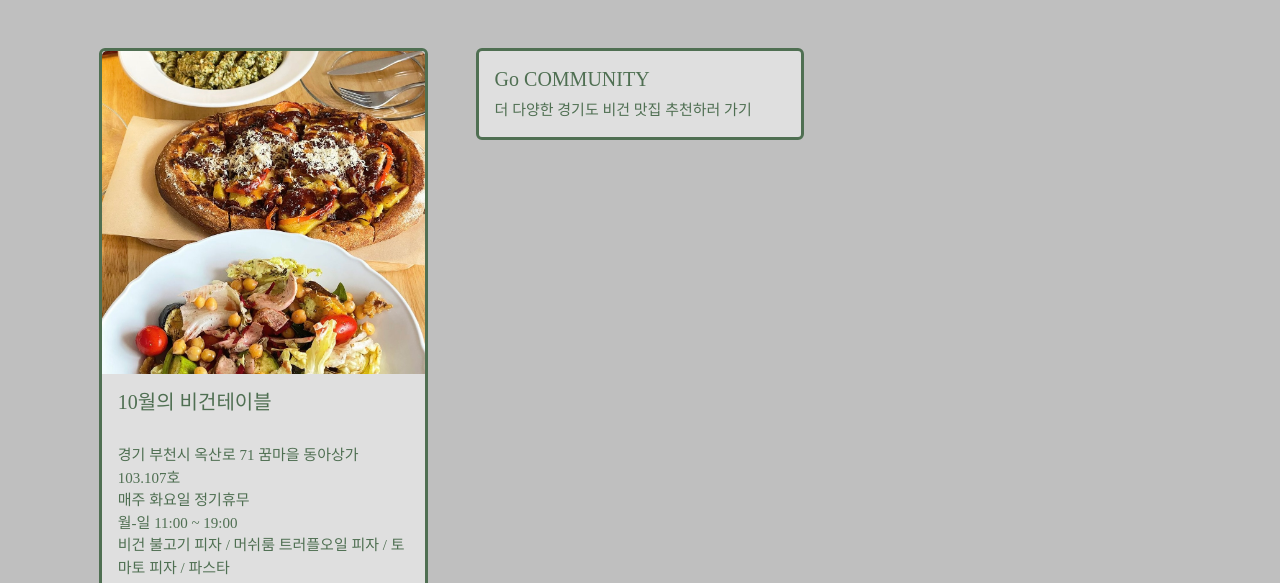
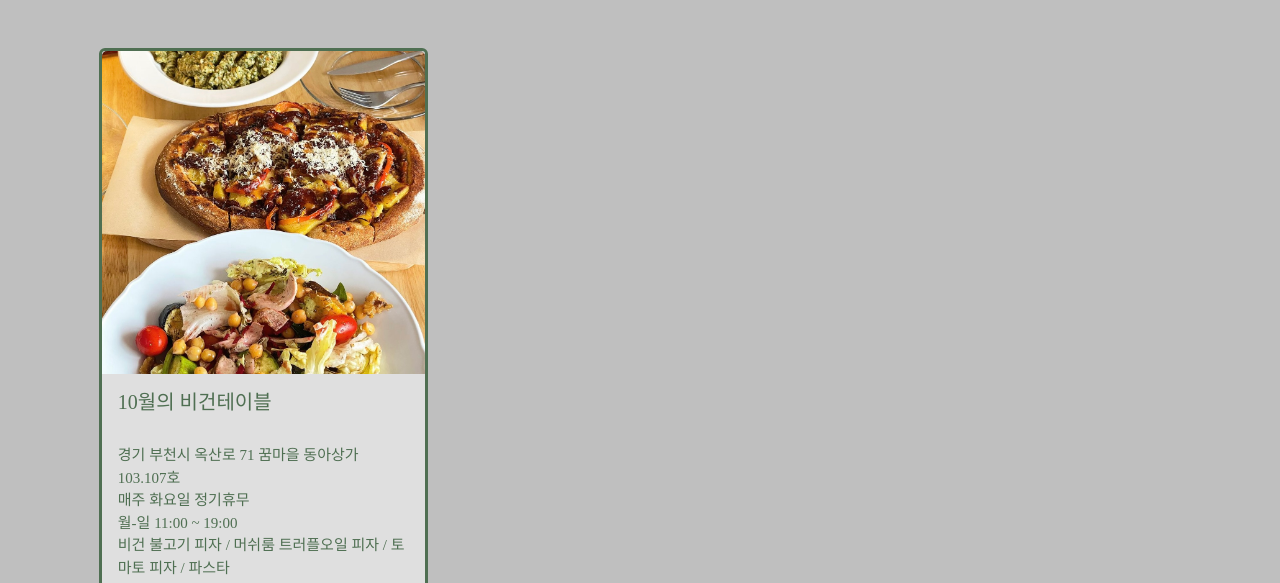
Before and after one commit to lo-veat/web, a plain HTML site: page hp/gg.html in a window 1280 px wide. Shown: the part 1602-2185 px from the top of the page. Drawn offline with nearby package versions, Linux system fonts and the light colour scheme.

Commit message:
Update gg.html

```diff
--- a/hp/gg.html
+++ b/hp/gg.html
@@ -271,15 +271,6 @@
           </div>
         </div></a>
       </div>
-     <div class="col">
-        <a href="../cumm.html" style="text-decoration-line: none; color:#4F6F52;"><div class="card" style="border: 3px solid #4F6F52; background-color: #dfdfdf;">
-          <div class="card-body">
-            <h5 class="card-title"style="color:#4F6F52;">Go COMMUNITY</h5>
-            <p class="card-text" style="color:#4F6F52; font-size: 15px;">더 다양한 경기도 비건 맛집 추천하러 가기</p>
-          </div>
-        </div> </a>
-      </div>
-
     </div>
   </div>
 
```
